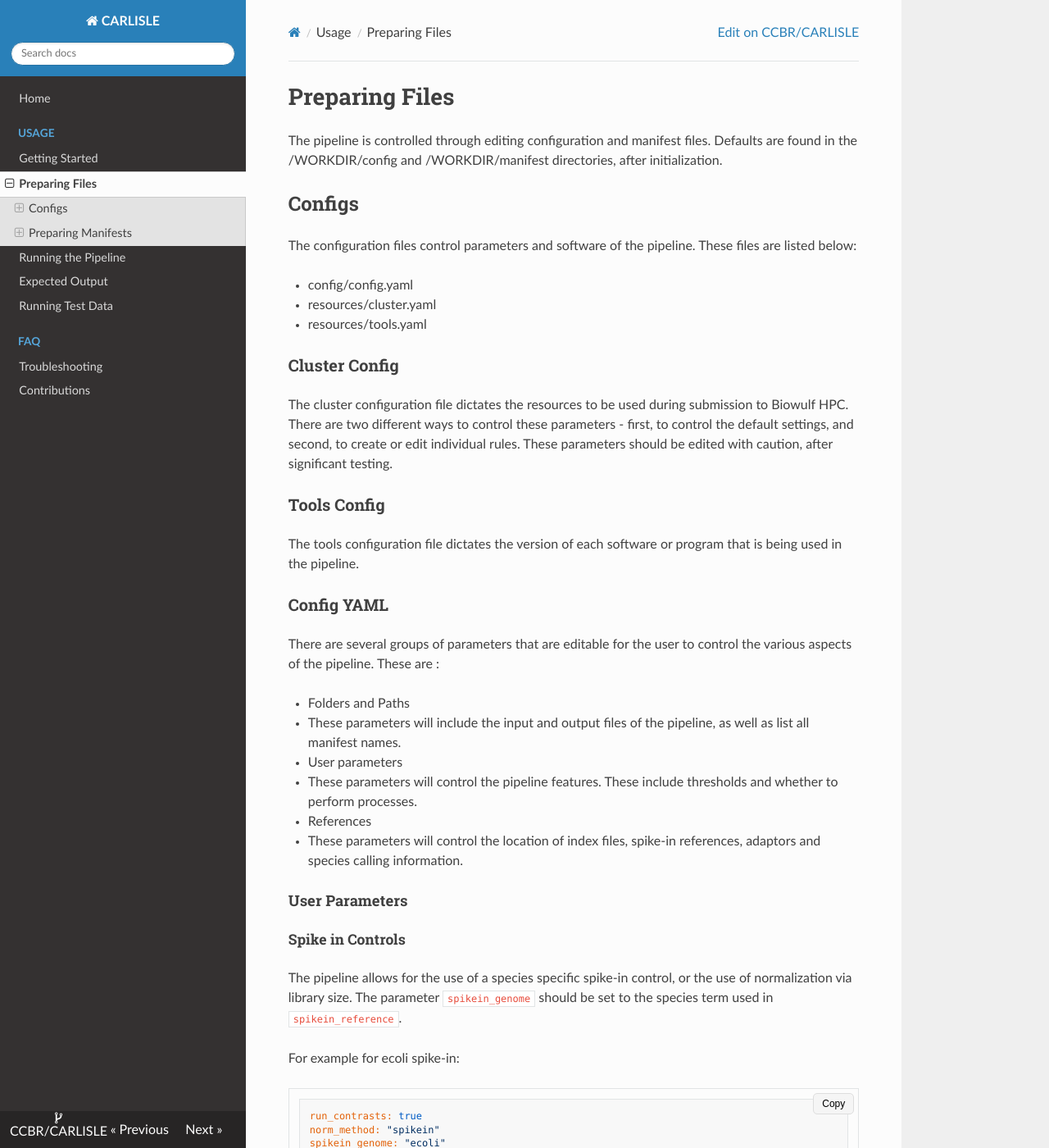
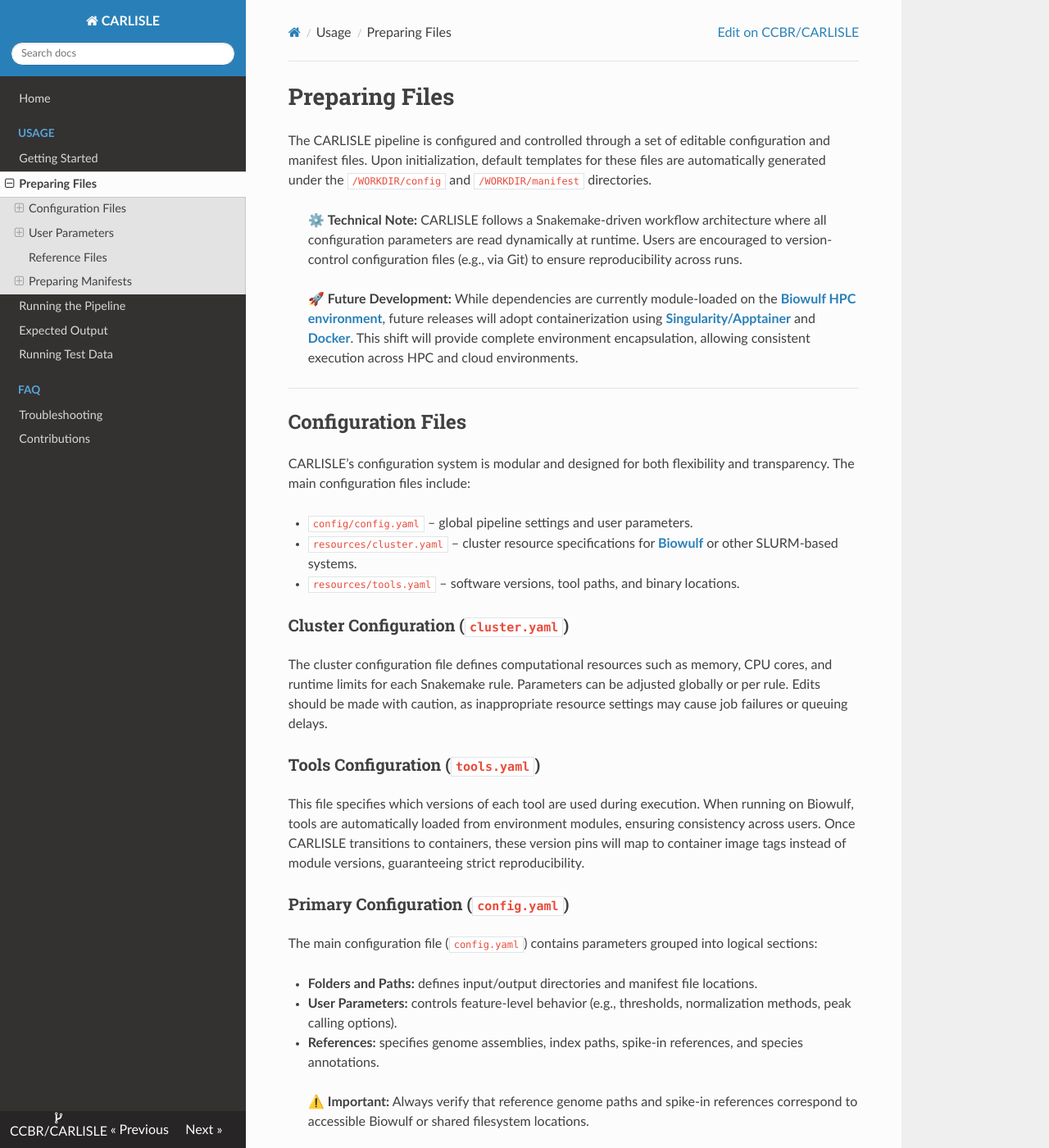
Before and after one commit to CCBR/CARLISLE, an MkDocs documentation site: the page built from docs/user-guide/preparing-files.md, in a window 1280 px wide and 1400 px high. Shown: the whole window at 82% size. Built offline with MkDocs 1.6.1, drawn with Linux system fonts in a browser that asks for light colours; nearby versions of some CDN libraries; some of the changed text lies outside the part shown.

Commit message:
docs: refine preparing files documentation for clarity and completeness

````diff
--- a/docs/user-guide/preparing-files.md
+++ b/docs/user-guide/preparing-files.md
@@ -1,186 +1,168 @@
 # Preparing Files
 
-The pipeline is controlled through editing configuration and manifest files. Defaults are found in the /WORKDIR/config and /WORKDIR/manifest directories, after initialization.
+The CARLISLE pipeline is configured and controlled through a set of editable configuration and manifest files. Upon initialization, default templates for these files are automatically generated under the `/WORKDIR/config` and `/WORKDIR/manifest` directories.
 
-## Configs
+> ⚙️ **Technical Note:** CARLISLE follows a Snakemake-driven workflow architecture where all configuration parameters are read dynamically at runtime. Users are encouraged to version-control configuration files (e.g., via Git) to ensure reproducibility across runs.
 
-The configuration files control parameters and software of the pipeline. These files are listed below:
+> 🚀 **Future Development:** While dependencies are currently module-loaded on the **[Biowulf HPC environment](https://hpc.nih.gov/)**, future releases will adopt containerization using **[Singularity/Apptainer](https://apptainer.org/)** and **[Docker](https://www.docker.com/)**. This shift will provide complete environment encapsulation, allowing consistent execution across HPC and cloud environments.
 
-- config/config.yaml
-- resources/cluster.yaml
-- resources/tools.yaml
+---
 
-### Cluster Config
+## Configuration Files
 
-The cluster configuration file dictates the resources to be used during submission to Biowulf HPC. There are two different ways to control these parameters - first, to control the default settings, and second, to create or edit individual rules. These parameters should be edited with caution, after significant testing.
+CARLISLE’s configuration system is modular and designed for both flexibility and transparency. The main configuration files include:
 
-### Tools Config
+* `config/config.yaml` – global pipeline settings and user parameters.
+* `resources/cluster.yaml` – cluster resource specifications for **[Biowulf](https://hpc.nih.gov/)** or other SLURM-based systems.
+* `resources/tools.yaml` – software versions, tool paths, and binary locations.
 
-The tools configuration file dictates the version of each software or program that is being used in the pipeline.
+### Cluster Configuration (`cluster.yaml`)
 
-### Config YAML
+The cluster configuration file defines computational resources such as memory, CPU cores, and runtime limits for each Snakemake rule. Parameters can be adjusted globally or per rule. Edits should be made with caution, as inappropriate resource settings may cause job failures or queuing delays.
 
-There are several groups of parameters that are editable for the user to control the various aspects of the pipeline. These are :
 
-- Folders and Paths
-  - These parameters will include the input and output files of the pipeline, as well as list all manifest names.
-- User parameters
-  - These parameters will control the pipeline features. These include thresholds and whether to perform processes.
-- References
-  - These parameters will control the location of index files, spike-in references, adaptors and species calling information.
+### Tools Configuration (`tools.yaml`)
 
-#### User Parameters
+This file specifies which versions of each tool are used during execution. When running on Biowulf, tools are automatically loaded from environment modules, ensuring consistency across users. Once CARLISLE transitions to containers, these version pins will map to container image tags instead of module versions, guaranteeing strict reproducibility.
 
-##### Spike in Controls
+### Primary Configuration (`config.yaml`)
 
-The pipeline allows for the use of a species specific spike-in control, or the use of normalization via library size. The parameter `spikein_genome` should be set to the species term used in `spikein_reference`.
+The main configuration file (`config.yaml`) contains parameters grouped into logical sections:
 
-For example for ecoli spike-in:
+* **Folders and Paths:** defines input/output directories and manifest file locations.
+* **User Parameters:** controls feature-level behavior (e.g., thresholds, normalization methods, peak calling options).
+* **References:** specifies genome assemblies, index paths, spike-in references, and species annotations.
 
-```
+> ⚠️ **Important:** Always verify that reference genome paths and spike-in references correspond to accessible Biowulf or shared filesystem locations.
+
+---
+
+## User Parameters
+
+### Spike-in Controls
+
+CARLISLE supports spike-in normalization using reference genomes such as *E. coli* or *Drosophila melanogaster*. The parameter `spikein_genome` defines the spike-in species, and `spikein_reference` provides the corresponding FASTA path.
+
+Example for *E. coli* spike-in:
+
+```yaml
 run_contrasts: true
 norm_method: "spikein"
 spikein_genome: "ecoli"
 spikein_reference:
   ecoli:
     fa: "PIPELINE_HOME/resources/spikein/Ecoli_GCF_000005845.2_ASM584v2_genomic.fna"
-
 ```
 
-For example for drosophila spike-in:
+Example for *Drosophila* spike-in:
 
-```
+```yaml
 run_contrasts: true
 norm_method: "spikein"
 spikein_genome: "drosophila"
 spikein_reference:
   drosophila:
     fa: "/fdb/igenomes/Drosophila_melanogaster/UCSC/dm6/Sequence/WholeGenomeFasta/genome.fa"
-
 ```
 
-If it's determined that the amount of spike-in is not sufficient for the run, a library normaliaztion can be performed.
+If spike-ins are unavailable or insufficient, normalization can alternatively be performed based on library size. Recommended workflow:
 
-1. Complete a CARLISLE run with spike-in set to "Y". This will allow for the complete assessment of the spike-in.
-2. Run initial QC analysis on the output data
-3. Add the alignment_stats dir to the configuration file.
-4. Re-run the CARLISLE pipeline
+1. Run CARLISLE with `norm_method: spikein` for an initial QC assessment.
+2. Evaluate spike-in alignment statistics.
+3. Add `alignment_stats` to your configuration.
+4. Re-run CARLISLE using library-size normalization.
 
-##### Duplication Status
+### Duplication Status
 
-Users can select duplicated peaks (dedup) or non-deduplicated peaks (no_dedup) through the user parameter.
+Control deduplication behavior using the `dupstatus` parameter:
 
-```
+```yaml
 dupstatus: "dedup, no_dedup"
 ```
+> ✅ **Recommendation:** Keep this setting unchanged, let CARLISLIE run with dedup and no_dedup options and then choose which peakSets to use later.
 
-##### Peak Caller
+> 🧬 **Note:** Linear deduplication is essential for CUT&RUN and CUT&Tag datasets to avoid PCR bias and ensure accurate read quantification.
 
-Three peak callers are available for deployment within the pipeline, with different settings deployed for each caller.
+### Peak Callers
 
-1. [MACS2](https://github.com/macs3-project/MACS) is available with two peak calling options: narrowPeak or broadPeak. NOTE: DESeq step generally fails for broadPeak; generally has too many calls.
+CARLISLE supports three major peak callers, configurable via the `peaktype` parameter:
 
-```
-peaktype: "macs2_narrow, macs2_broad,"
+1. **[MACS2](https://github.com/macs3-project/MACS)** – supports `narrowPeak` and `broadPeak` modes.
+2. **[SEACR](https://seacr.fredhutch.org/)** – supports stringent and relaxed thresholds, for both normalized and non-normalized datasets.
+3. **[GoPeaks](https://github.com/maxsonBraunLab/gopeaks)** – optimized for CUT&RUN and CUT&Tag data; recommended for most applications.
+
+> ✅ **Recommendation:** Use GoPeaks for its superior signal detection in sparse chromatin accessibility datasets.
+
+Example configuration:
+
+```yaml
+peaktype: "macs2_narrow, gopeaks_narrow"
 ```
 
-2. [SEACR](https://github.com/FredHutch/SEACR) is available with four peak calling options: stringent or relaxed parameters, to be paired with "norm" for samples without a spike-in control and "non" for samples with a spikein control
+### MACS2 Control Option
 
-```
-peaktype: "seacr_stringent, seacr_relaxed"
+Enable control sample usage for MACS2 to improve specificity:
+
+```yaml
+macs2_control: "Y"
 ```
 
-3. [GOPEAKS](https://github.com/maxsonBraunLab/gopeaks) is available with two peak calling options: narrowpeaks or broadpeaks
+### Quality Thresholds
 
-```
-peaktype: "gopeaks_narrow, gopeaks_broad"
-```
+Set peak-calling quality thresholds using the `quality_thresholds` parameter:
 
-A complete list of the available peak calling parameters and the recommended list of parameters is provided below:
-
-| Peak Caller | Narrow | Broad | Normalized, Stringent | Normalized, Relaxed | Non-Normalized, Stringent | Non-Normalized, Relaxed |
-| ----------- | ------ | ----- | --------------------- | ------------------- | ------------------------- | ----------------------- |
-| Macs2       | AVAIL  | AVAIL | NA                    | NA                  | NA                        | NA                      |
-| SEACR       | NA     | NA    | AVAIL w/o SPIKEIN     | AVAIL w/o SPIKEIN   | AVAIL w/ SPIKEIN          | AVAIL w/ SPIKEIN        |
-| GoPeaks     | AVAIL  | AVAIL | NA                    | NA                  | NA                        | NA                      |
-
-```
-# Recommended list
-### peaktype: "macs2_narrow, macs2_broad, gopeaks_narrow, gopeaks_broad"
-
-# Available list
-### peaktype: "macs2_narrow, macs2_broad, seacr_norm_stringent, seacr_norm_relaxed, seacr_non_stringent, seacr_non_relaxed, gopeaks_narrow, gopeaks_broad"
-```
-
-##### Macs2 additional option
-
-MACS2 can be run with or without the control. adding a control will increase peak specificity
-Selecting "Y" for the `macs2_control` will run the paired control sample provided in the sample manifest
-
-##### Quality Tresholds
-
-Thresholds for quality can be controlled through the `quality_thresholds` parameter. This must be a list of comma separated values. minimum of numeric value required.
-
-- default MACS2 qvalue is 0.05 https://manpages.ubuntu.com/manpages/xenial/man1/macs2_callpeak.1.html
-- default GOPEAKS pvalue is 0.05 https://github.com/maxsonBraunLab/gopeaks/blob/main/README.md
-- default SEACR FDR threshold 1 https://github.com/FredHutch/SEACR/blob/master/README.md
-
-```
-#default values
+```yaml
 quality_thresholds: "0.1, 0.05, 0.01"
 ```
 
-#### References
+Refer to tool-specific defaults:
 
-Additional reference files may be added to the pipeline, if other species were to be used.
+* MACS2 q-value: [0.05](https://manpages.ubuntu.com/manpages/xenial/man1/macs2_callpeak.1.html)
+* GoPeaks p-value: [0.05](https://github.com/maxsonBraunLab/gopeaks#usage)
+* SEACR FDR threshold: [1.0](https://github.com/FredHutch/SEACR#usage)
 
-The absolute file paths which must be included are:
+---
 
-1. fa: "/path/to/species.fa"
-2. blacklist: "/path/to/blacklistbed/species.bed"
+## Reference Files
 
-The following information must be included:
+Additional reference genomes can be integrated by defining:
 
-1. regions: "list of regions to be included; IE chr1 chr2 chr3"
-2. macs2_g: "macs2 genome shorthand; IE mm IE hs"
+```yaml
+species_name:
+  fa: "/path/to/species.fa"
+  blacklist: "/path/to/blacklistbed/species.bed"
+  regions: "chr1 chr2 chr3"
+  macs2_g: "hs" # genome shorthand for MACS2
+```
+
+> 🧭 **Best Practice:** Store reference paths under a centralized `/fdb` or `/data` location on Biowulf to ensure accessibility and consistency across users.
+
+---
 
 ## Preparing Manifests
 
-There are two manifests, one which required for all pipelines and one that is only required if running a differential analysis. These files describe information on the samples and desired contrasts. The paths of these files are defined in the snakemake_config.yaml file. These files are:
+CARLISLE uses two manifests:
 
-- samplemanifest
-- contrasts
+* `samplemanifest` – required for all analyses.
+* `contrasts` – optional, required only for differential analysis with DESeq2.
 
-### Samples Manifest (REQUIRED)
+### Sample Manifest (Required)
 
-This manifest will include information to sample level information. It includes the following column headers:
+Defines sample-level metadata, including sample names, controls, and FASTQ paths.
 
-- sampleName: the sample name WITHOUT replicate number (IE "SAMPLE")
-- replicateNumber: the sample replicate number (IE "1")
-- isControl: whether the sample should be identified as a control (IE "Y")
-- controlName: the name of the control to use for this sample (IE "CONTROL")
-- controlReplicateNumber: the replicate number of the control to use for this sample (IE "1")
-- path_to_R1: the full path to R1 fastq file (IE "/path/to/sample1.R1.fastq")
-- path_to_R2: the full path to R1 fastq file (IE "/path/to/sample2.R2.fastq")
+| sampleName | replicateNumber | isControl | controlName                     | controlReplicateNumber | path_to_R1                                   | path_to_R2                                   |
+| ---------- | --------------- | --------- | ------------------------------- | ---------------------- | -------------------------------------------- | -------------------------------------------- |
+| 53_H3K4me3 | 1               | N         | HN6_IgG_rabbit_negative_control | 1                      | <path_to>/53_H3K4me3_1.R1.fastq.gz | <path_to>/53_H3K4me3_1.R2.fastq.gz |
+| 54_H3K4me3 | 2               | N         | HN6_IgG_rabbit_negative_control | 1                      | <path_to>/54_H3K4me3_1.R1.fastq.gz | <path_to>/54_H3K4me3_1.R2.fastq.gz |
+| HN6_IgG_rabbit_negative_control | 1               | Y         |  |                      | <path_to>/HN6_IgG_rabbit_negative_control_1.R1.fastq.gz | <path_to>/HN6_IgG_rabbit_negative_control_2.R2.fastq.gz |
 
-An example sampleManifest file is shown below:
 
-| sampleName                      | replicateNumber | isControl | controlName                     | controlReplicateNumber | path_to_R1                                                        | path_to_R2                                                        |
-| ------------------------------- | --------------- | --------- | ------------------------------- | ---------------------- | ----------------------------------------------------------------- | ----------------------------------------------------------------- |
-| 53_H3K4me3                      | 1               | N         | HN6_IgG_rabbit_negative_control | 1                      | PIPELINE_HOME/.test/53_H3K4me3_1.R1.fastq.gz                      | PIPELINE_HOME/.test/53_H3K4me3_1.R2.fastq.gz                      |
-| 53_H3K4me3                      | 2               | N         | HN6_IgG_rabbit_negative_control | 1                      | PIPELINE_HOME/.test/53_H3K4me3_2.R1.fastq.gz                      | PIPELINE_HOME/.test/53_H3K4me3_2.R2.fastq.gz                      |
-| HN6_H3K4me3                     | 1               | N         | HN6_IgG_rabbit_negative_control | 1                      | PIPELINE_HOME/.test/HN6_H3K4me3_1.R1.fastq.gz                     | PIPELINE_HOME/.test/HN6_H3K4me3_1.R2.fastq.gz                     |
-| HN6_H3K4me3                     | 2               | N         | HN6_IgG_rabbit_negative_control | 1                      | PIPELINE_HOME/.test/HN6_H3K4me3_2.R1.fastq.gz                     | PIPELINE_HOME/.test/HN6_H3K4me3_2.R2.fastq.gz                     |
-| HN6_IgG_rabbit_negative_control | 1               | Y         | -                               | -                      | PIPELINE_HOME/.test/HN6_IgG_rabbit_negative_control_1.R1.fastq.gz | PIPELINE_HOME/.test/HN6_IgG_rabbit_negative_control_1.R2.fastq.gz |
+### Contrast Manifest (Optional)
 
-### Contrast Manifest (OPTIONAL)
-
-This manifest will include sample information to performed differential comparisons.
-
-An example contrast file:
+Specifies conditions for differential analysis:
 
 | condition1              | condition2           |
 | ----------------------- | -------------------- |
 | MOC1_siSmyd3_2m_25_HCHO | MOC1_siNC_2m_25_HCHO |
 
-**Note**: you must have more than one sample per condition in order to perform differential analysis with DESeq2
+> 📊 **Requirement:** Each condition must have at least two biological replicates to perform DESeq2-based differential analysis.
````
